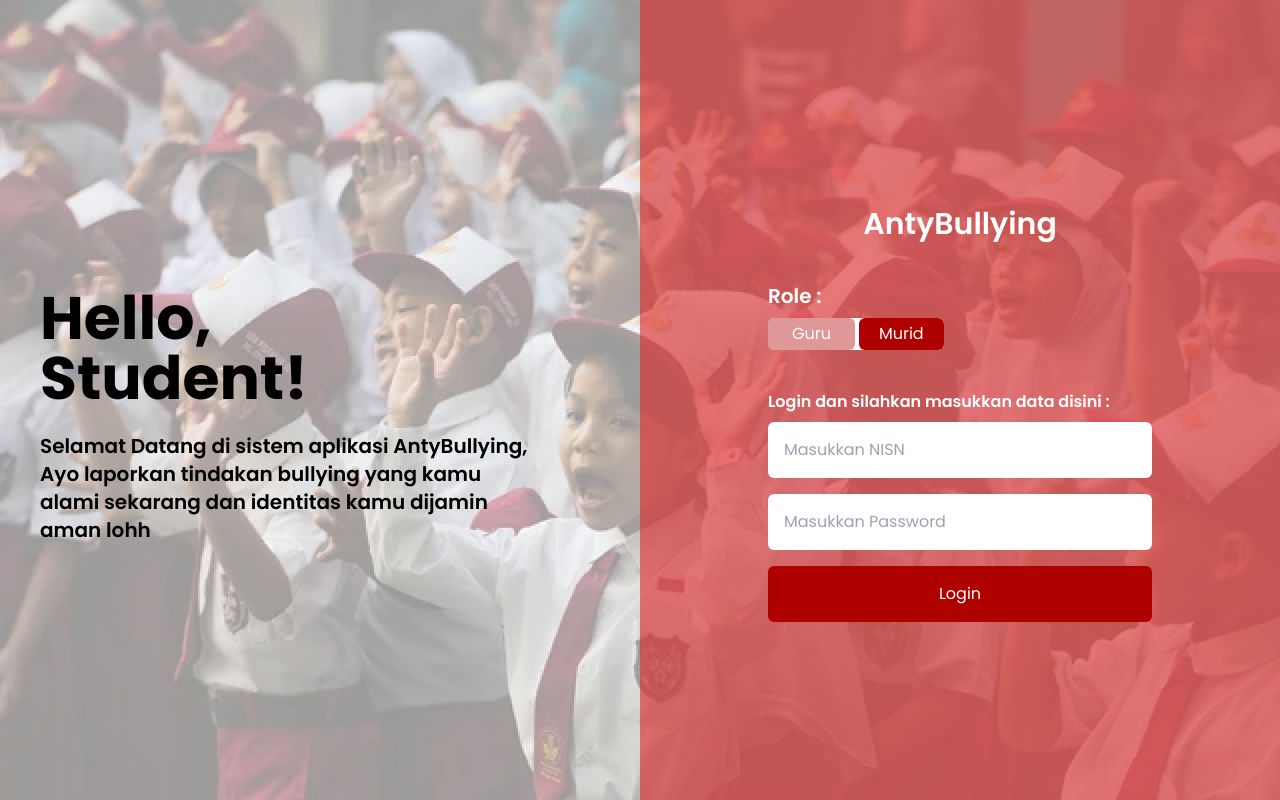
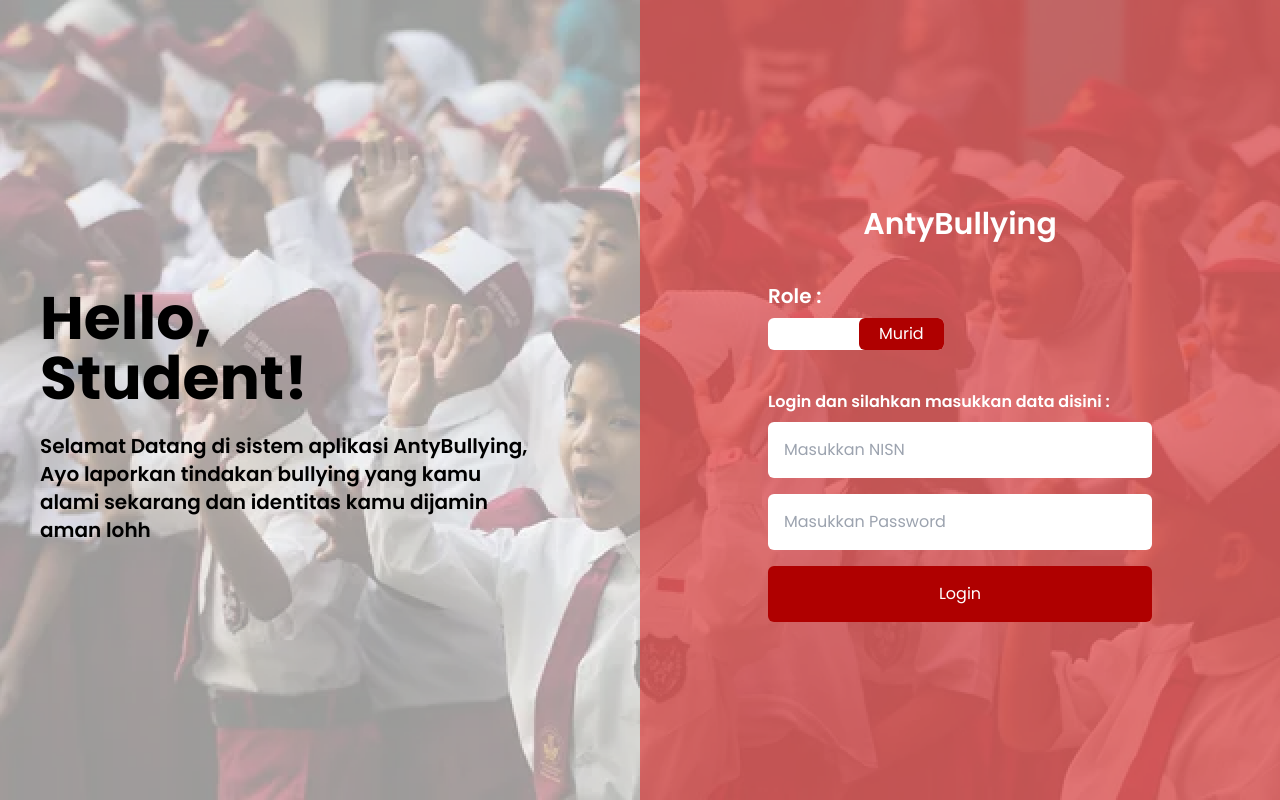
Before and after one commit to BlackMoonC/FE-Capstone-AntiBullying, a React (Vite) app in the folder frontend-antybullying/: page /student/login in a window 1280 px wide. Built offline with nearby package versions, Linux system fonts and the light colour scheme.

Commit message:
Change button styles.

```diff
--- a/frontend-antybullying/src/components/login/Button/Selection/index.jsx
+++ b/frontend-antybullying/src/components/login/Button/Selection/index.jsx
@@ -10,7 +10,7 @@ export default function index({hero}) {
           className={`bg-[var(--${
             hero !== "teacher" ? "primary" : "secondary"
           }-color)] ${
-            hero !== "teacher" ? "opacity-40" : ""
+            hero !== "teacher" ? "opacity-0" : ""
           }  px-6 py-1 text-white rounded-md`}>
           Guru
         </Link>
@@ -19,7 +19,7 @@ export default function index({hero}) {
           className={`bg-[var(--${
             hero === "student" ? "primary" : "secondary"
           }-color)] ${
-            hero !== "student" ? "opacity-40" : ""
+            hero !== "student" ? "opacity-0" : ""
           } px-5 py-1 text-white rounded-md`}>
           Murid
         </Link>
```
